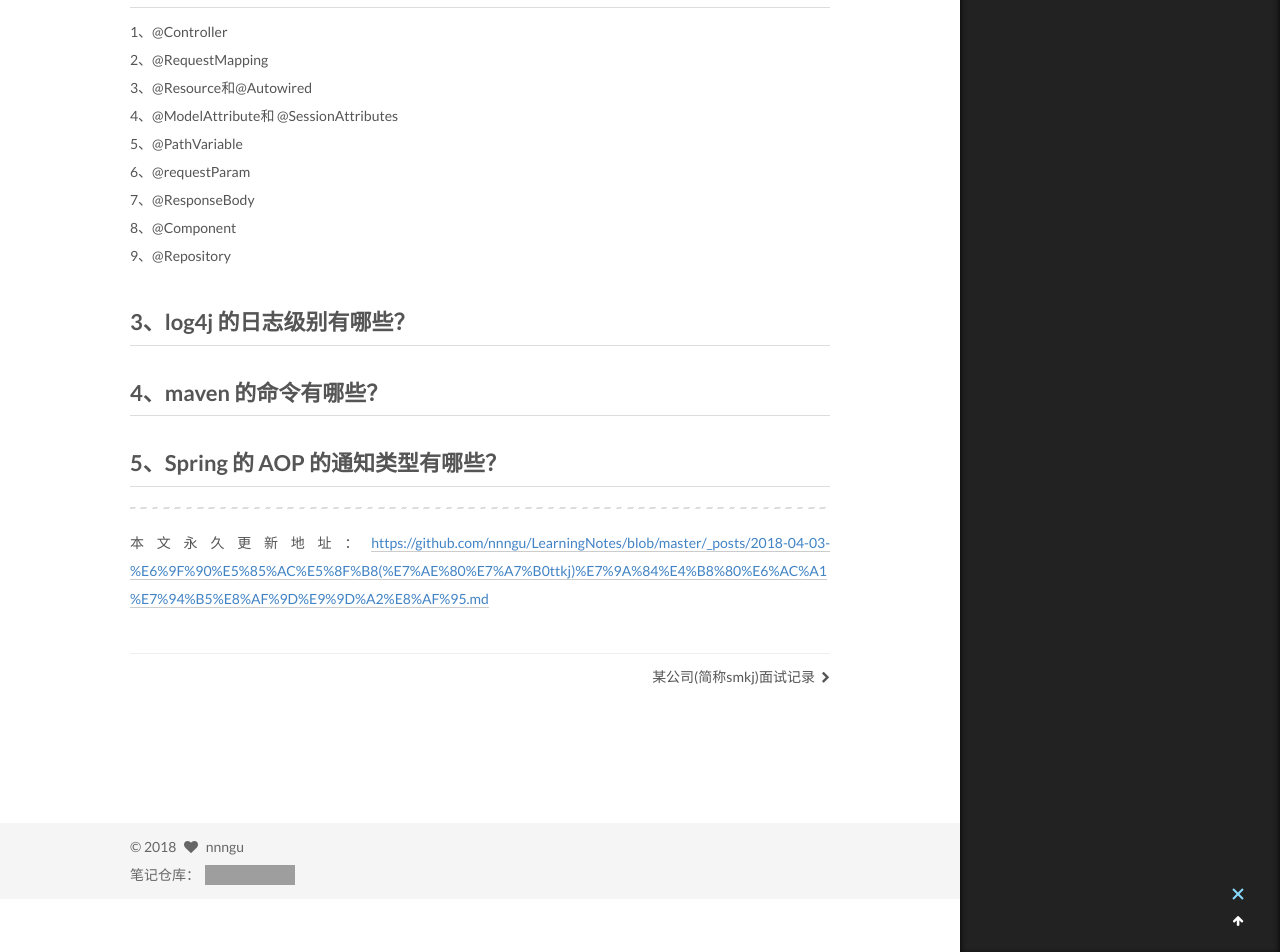
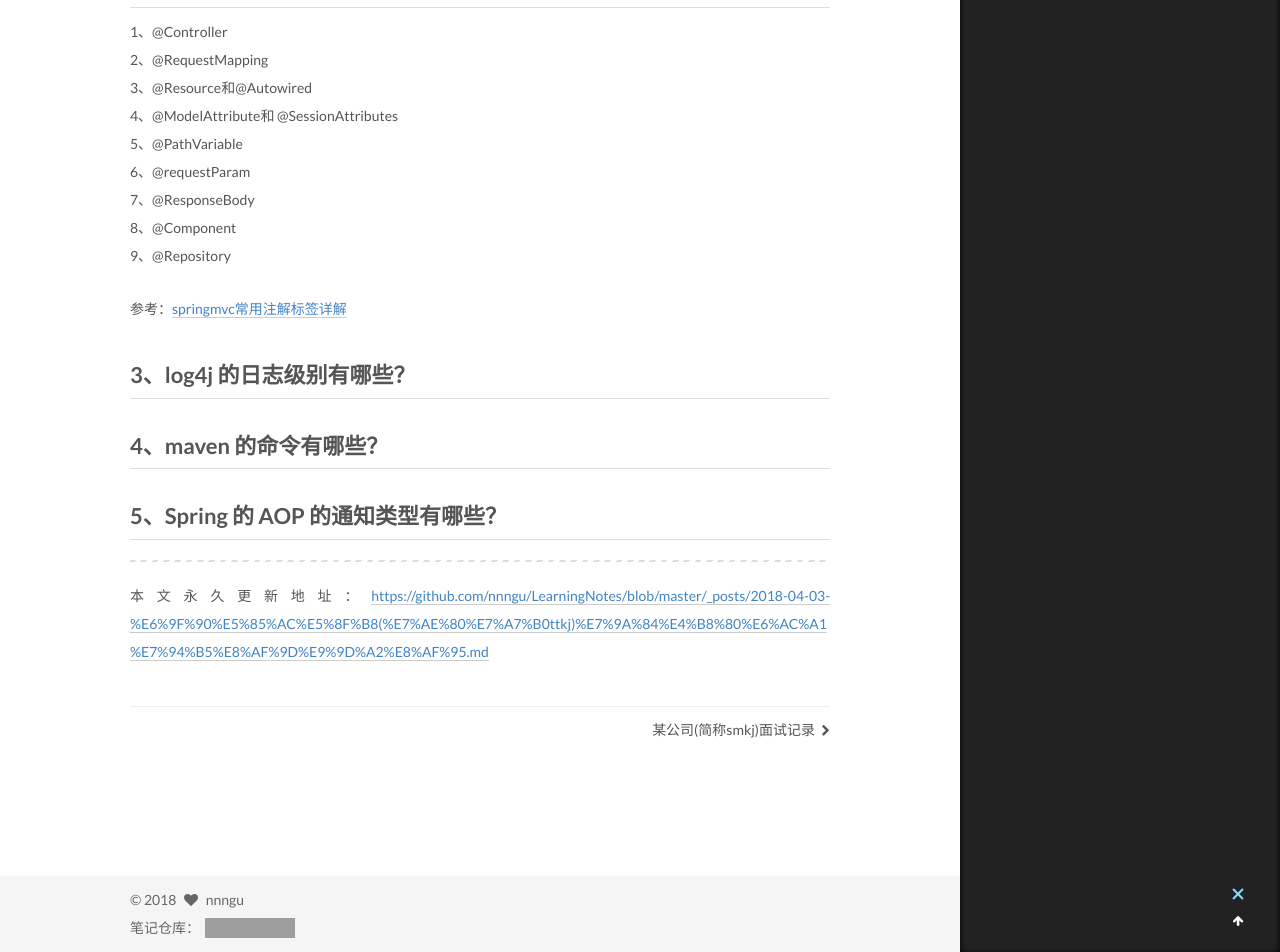
Before and after one commit to nnngu/LearningNotes, a Jekyll site: the page built from _posts/2018-04-03-某公司(简称ttkj)的一次电话面试.md, in a window 1280 px wide and 1400 px high, scrolled down 374 px. Shown: the part 448-1400 px from the top of the window. Built offline with Jekyll 4.4.1, drawn with Linux system fonts in a browser that asks for light colours; grey boxes are pictures that could not be loaded.

Commit message:
修改文件: _posts/2018-04-03-某公司(简称ttkj)的一次电话面试.md

```diff
--- a/_posts/2018-04-03-某公司(简称ttkj)的一次电话面试.md
+++ b/_posts/2018-04-03-某公司(简称ttkj)的一次电话面试.md
@@ -20,6 +20,8 @@ description: 记录某公司（简称 TTKJ 公司）的一次电话面试。
 7、@ResponseBody
 8、@Component
 9、@Repository
+
+参考：[springmvc常用注解标签详解](http://www.cnblogs.com/leskang/p/5445698.html)
 
 ## 3、log4j 的日志级别有哪些？
 
```
